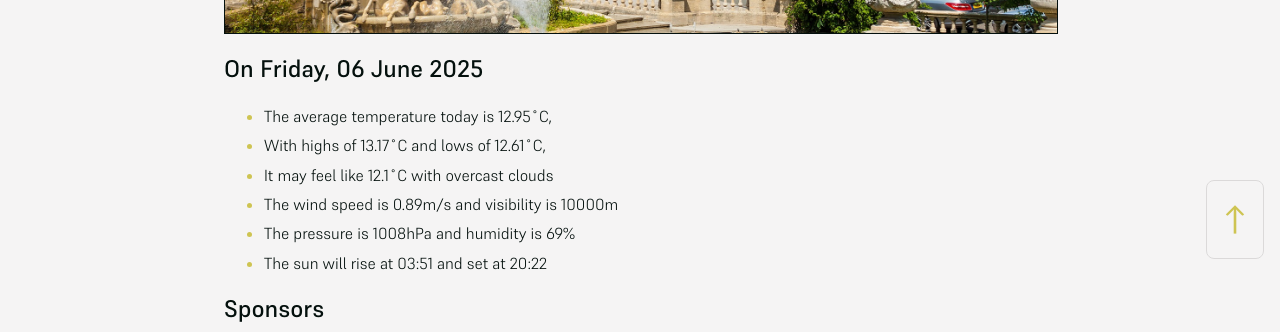
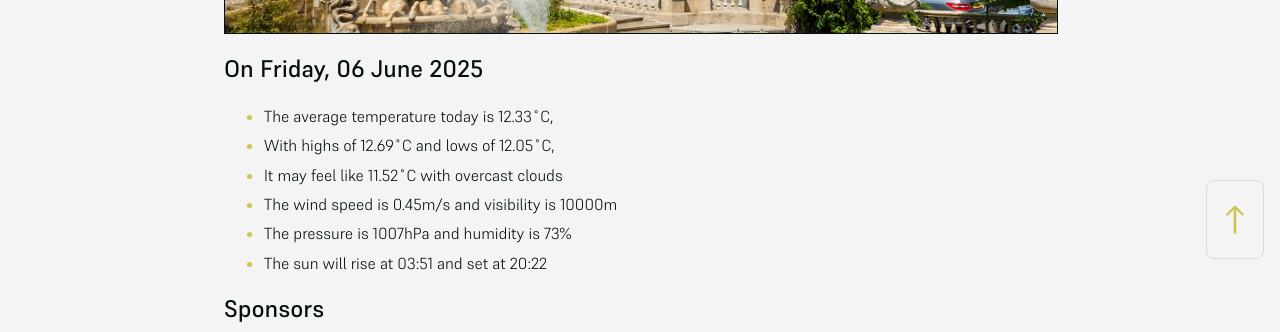
Before and after one commit to mat-0/cheltenham-open-data, a Jekyll site: the page built from index.md, in a window 1280 px wide. Shown: the part 625-957 px from the top of the page. Built offline with Jekyll 4.4.1, drawn with Linux system fonts in a browser that asks for light colours.

Commit message:
Updated 2025-06-06 21:57:57

```diff
--- a/index.md
+++ b/index.md
@@ -10,11 +10,11 @@ seo: Menu
 <!-- weather_marker starts -->
 ## On Friday, 06 June 2025
 
-- The average temperature today is 12.95˚C,
-- With highs of 13.17˚C and lows of 12.61˚C,
-- It may feel like 12.1˚C with overcast clouds
-- The wind speed is 0.89m/s and visibility is 10000m
-- The pressure is 1008hPa and humidity is 69%
+- The average temperature today is 12.33˚C,
+- With highs of 12.69˚C and lows of 12.05˚C,
+- It may feel like 11.52˚C with overcast clouds
+- The wind speed is 0.45m/s and visibility is 10000m
+- The pressure is 1007hPa and humidity is 73%
 - The sun will rise at 03:51 and set at 20:22
 
 <!-- weather_marker ends -->
```
Also changed, not shown: _data/flood.json (+4 -4 lines), _pages/news.md (+8 -8 lines).
